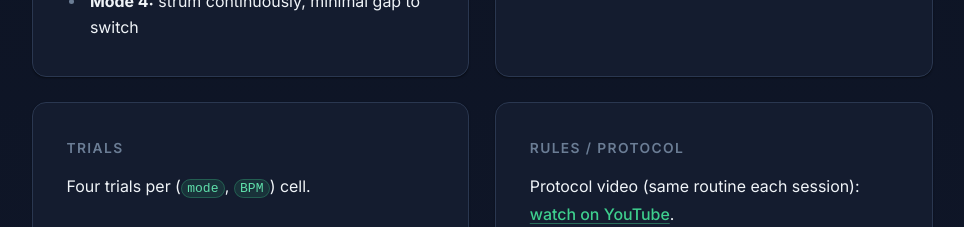
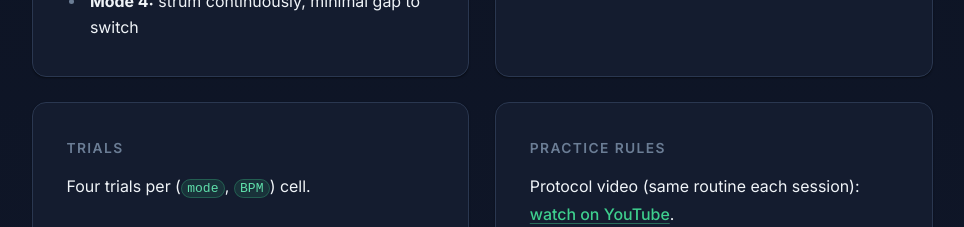
Before and after one commit to rishav-basnet/Guitar-Learning-Research-Website, a React (Vite) app: page / in a window 1280 px wide. Shown: the part 1880-2107 px from the top of the page, without its empty margins (158-1122 px from the left). Built offline with nearby package versions, Linux system fonts and the light colour scheme.

Commit message:
Split experiment section into cards

```diff
--- a/src/components/ExperimentDesign.jsx
+++ b/src/components/ExperimentDesign.jsx
@@ -53,7 +53,7 @@ export default function ExperimentDesign() {
           </ul>
         </Card>
         <Card interactive>
-          <h3 className="experiment-card__title">Rules / protocol</h3>
+          <h3 className="experiment-card__title">Practice Rules</h3>
           <p className="experiment-card__lede">
             Protocol video (same routine each session):{' '}
             <a
```
